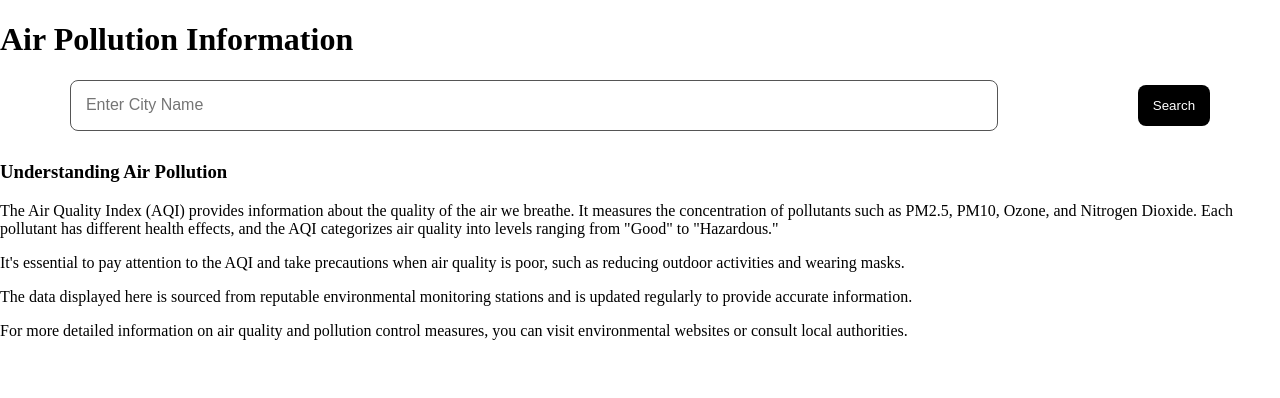
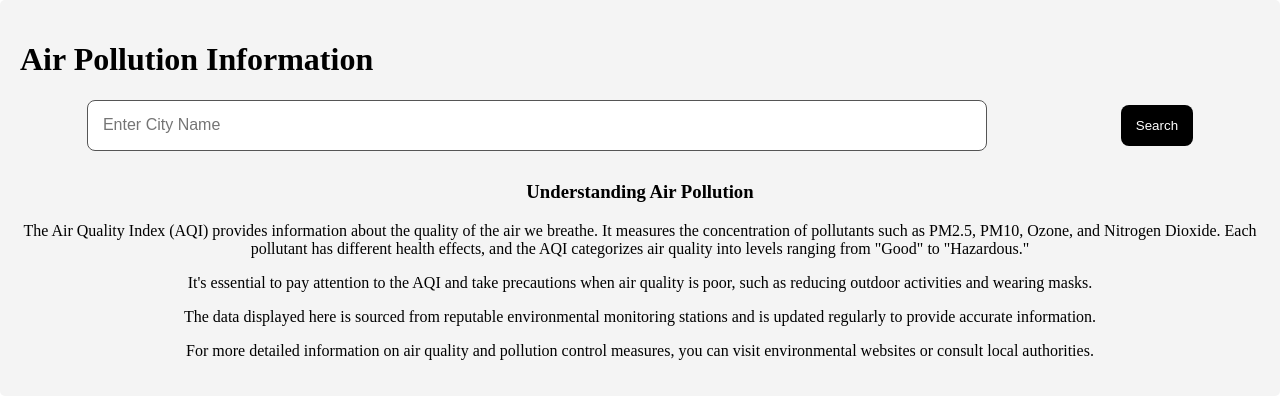
Before and after one commit to levisrabah/weatherApp, a React (Create React App) app: page /AirPollution in a window 1280 px wide. Shown: the top 398 px of the page. Built offline with nearby package versions, Linux system fonts and the light colour scheme.

Commit message:
added styling to the air pollution page

```diff
--- a/src/pages/AirPollution.js
+++ b/src/pages/AirPollution.js
@@ -1,6 +1,6 @@
 import React, { useState, useEffect } from 'react';
 import Search from '../components/Search';
-//import './AirPollution.css';
+import "../styles/AirPollution.css"
 
 const AirPollution = () => {
     const [search, setSearch] = useState('');
@@ -62,7 +62,7 @@ const AirPollution = () => {
             <Search search={search} setSearch={setSearch} handleSearch={handleSearch} />
             {city && (
                 <div className="city-info">
-                    <h2>Air Quality Index (AQI) for {city.name}</h2>
+                    <h2 className="aqi-data-heading">Air Quality Index (AQI) for {city.name}</h2>
                     {aqiData ? (
                         <div className="aqi-data">
                             <p>Time: {new Date(aqiData.list[0].dt * 1000).toLocaleString()}</p>
--- /dev/null
+++ b/src/styles/AirPollution.css
@@ -0,0 +1,17 @@
+.air-pollution-container {
+    padding: 20px;
+    background-color: #f4f4f4;
+    border-radius: 5px;
+}
+
+.air-pollution-container h2 {
+    margin-top: 20px;
+}
+.aqi-category {
+    font-size: 1.2rem; /* Adjust font size */
+    font-weight: bold;
+    color: #ff6347;
+}
+.aqi-data, .aqi-data-heading, .info-section{
+    text-align: center;
+}
```
